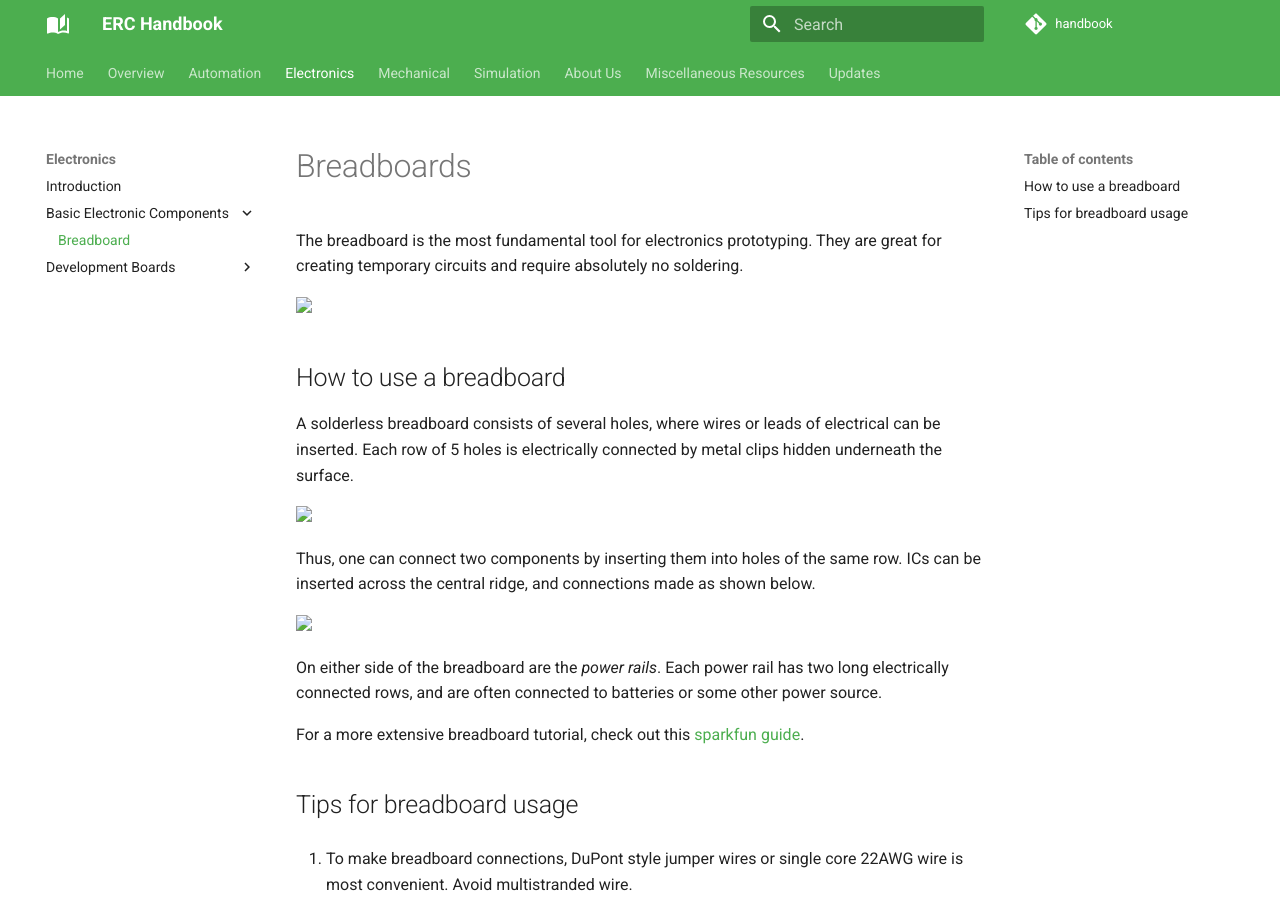
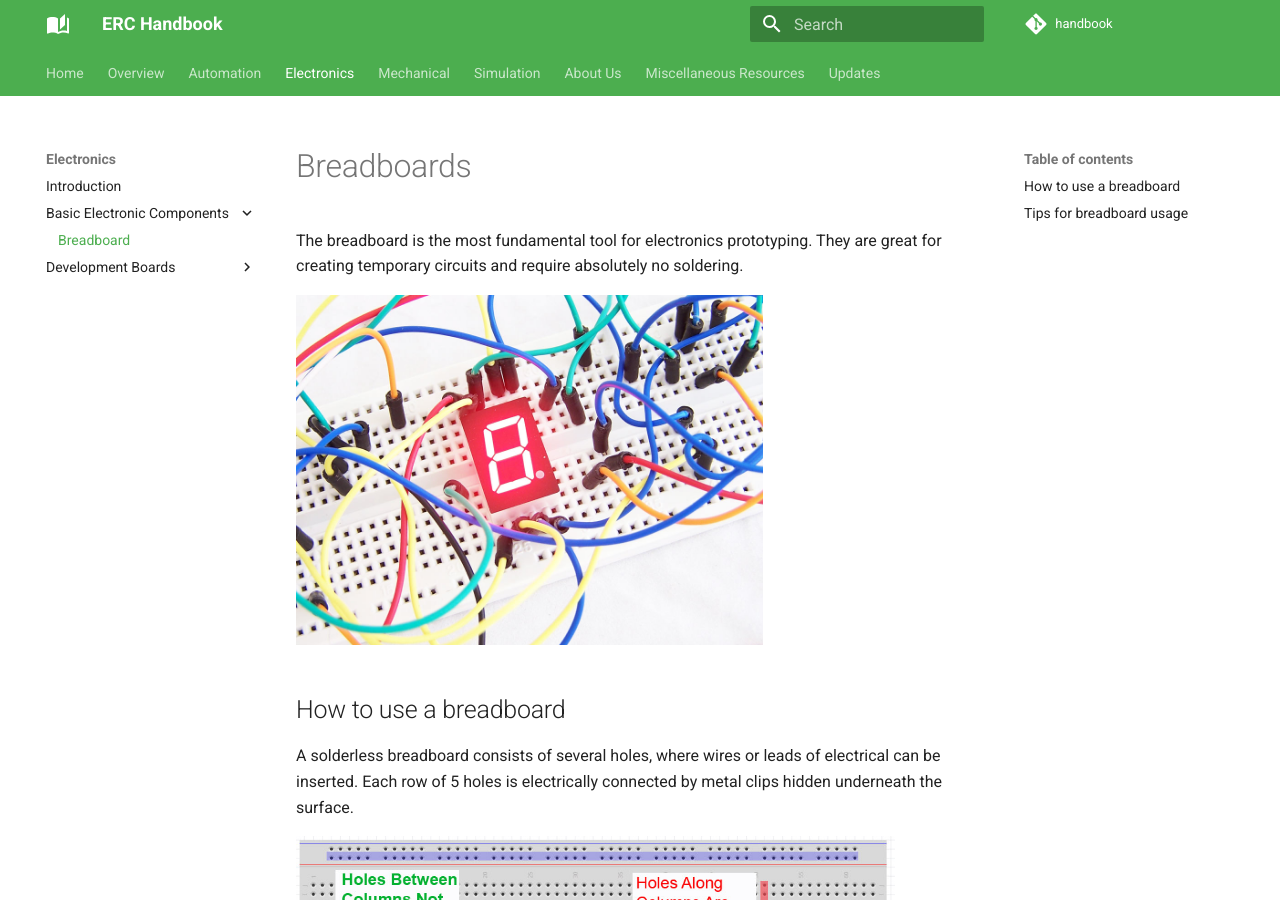
Before and after one commit to ERC-BPGC/handbook, an MkDocs documentation site: the page built from docs/electronics/Basic_Electronic_Components/breadboard.md, in a window 1280 px wide and 900 px high. Built offline with MkDocs 1.6.1 and Material for MkDocs 9.7.7, drawn with Linux system fonts in a browser that asks for light colours; comment, search, counter and statistics services are not loaded.

Commit message:
fixed image issue

```diff
--- a/docs/electronics/Basic_Electronic_Components/breadboard.md
+++ b/docs/electronics/Basic_Electronic_Components/breadboard.md
@@ -2,17 +2,17 @@
 
 The breadboard is the most fundamental tool for electronics prototyping. They are great for creating temporary circuits and require absolutely no soldering.
 
-<img src="images/breadboardmain.jpg" height=400>
+![](images/breadboardmain.jpg){: style="height:350px"}
 
 ## How to use a breadboard
 
 A solderless breadboard consists of several holes, where wires or leads of electrical can be inserted. Each row of 5 holes is electrically connected by metal clips hidden underneath the surface.
 
-<img src="images/bbcontacts.jpg" height=200>
+![](images/bbcontacts.jpg){: style="height:200px"}
 
 Thus, one can connect two components by inserting them into holes of the same row. ICs can be inserted across the central ridge, and connections made as shown below.
 
-<img src="images/bbic.jpg" height=200>
+![](images/bbic.jpg){: style="height:200px"}
 
 On either side of the breadboard are the _power rails_. Each power rail has two long electrically connected rows, and are often connected to batteries or some other power source.
 
@@ -24,4 +24,4 @@ For a more extensive breadboard tutorial, check out this [sparkfun guide](https:
 
 2. Keep wires and wire leads as short as possible, to avoid clutter and make troubleshooting easier.
 
-<img src="images/neatbb.jpg" height=200>
+![](images/neatbb.jpg){: style="height:200px"}
--- a/mkdocs.yml
+++ b/mkdocs.yml
@@ -41,6 +41,7 @@ extra:
       link: https://www.linkedin.com/company/electronics-robotics-club-bits-goa/
 
 markdown_extensions:
+  - attr_list
   - smarty
   - admonition
   - codehilite
```
